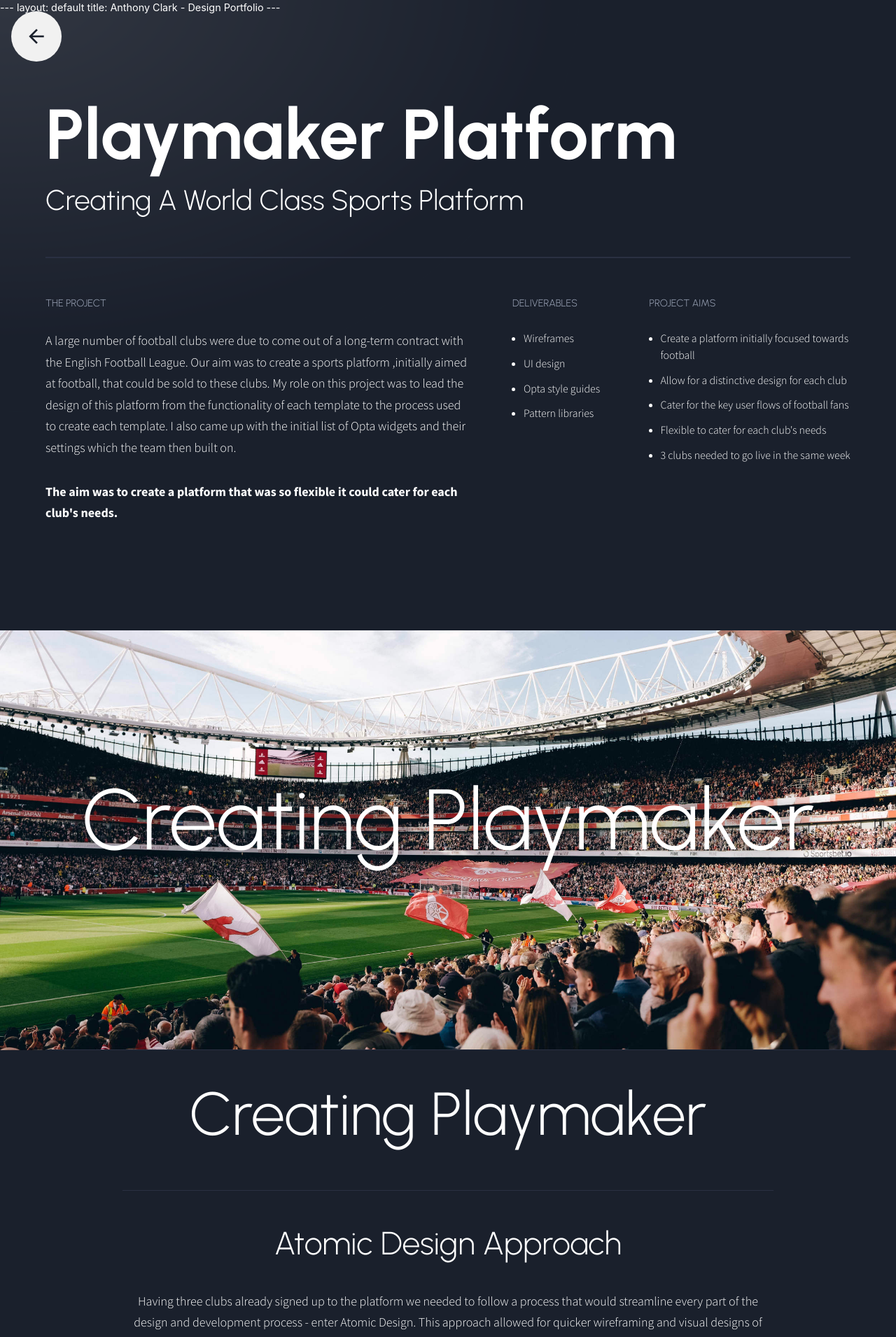
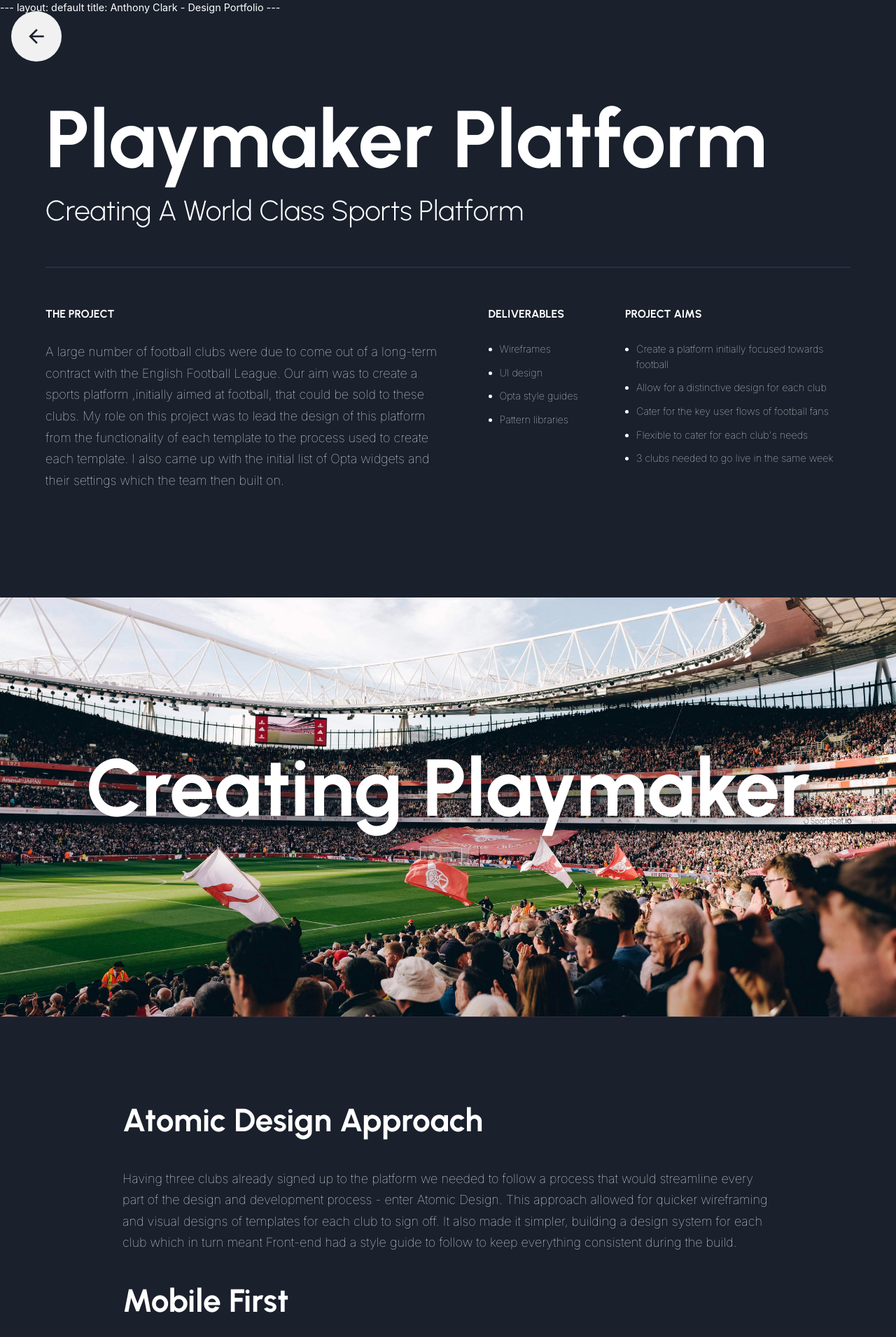
Before and after one commit to anthony-clark/AnthonyClark.github.io, a Jekyll site: the page playmaker-platform.html, which Jekyll copies as it is, in a window 1280 px wide. Shown: the top 1911 px of the page at 70% size. Built offline with Jekyll 4.4.1, drawn with Linux system fonts in a browser that asks for light colours; nearby versions of some CDN libraries; some of the changed text lies outside the part shown.

Commit message:
title tweaks

```diff
--- a/Liverpool-fc-store.html
+++ b/Liverpool-fc-store.html
@@ -16,7 +16,7 @@ title: Anthony Clark - Design Portfolio
 			<link rel="preconnect" href="https://fonts.gstatic.com">
 			<link href="https://fonts.googleapis.com/css?family=Urbanist:700" rel="stylesheet"  type='text/css'>
 			<link href="https://fonts.googleapis.com/css?family=Urbanist:300" rel="stylesheet"  type='text/css'>
-			<link href="https://fonts.googleapis.com/css?family=Source+Sans+Pro:300,700" rel='stylesheet' type='text/css'>
+			<link href="https://fonts.googleapis.com/css?family=Inter:100,700" rel='stylesheet' type='text/css'>
 			<link href="https://fonts.googleapis.com/icon?family=Material+Icons+Outlined" rel="stylesheet">
 
 
--- a/aston-villa-hospitality.html
+++ b/aston-villa-hospitality.html
@@ -16,7 +16,7 @@ title: Anthony Clark - Design Portfolio
 			<link rel="preconnect" href="https://fonts.gstatic.com">
 			<link href="https://fonts.googleapis.com/css?family=Urbanist:800" rel="stylesheet"  type='text/css'>
 			<link href="https://fonts.googleapis.com/css?family=Urbanist:300" rel="stylesheet"  type='text/css'>
-			<link href="https://fonts.googleapis.com/css?family=Source+Sans+Pro:300,700" rel='stylesheet' type='text/css'>
+			<link href="https://fonts.googleapis.com/css?family=Inter:100,700" rel='stylesheet' type='text/css'>
 			<link href="https://fonts.googleapis.com/icon?family=Material+Icons+Outlined" rel="stylesheet">
 
 
--- a/css/main.css
+++ b/css/main.css
@@ -3,7 +3,7 @@ body {
     font-size: .9em;
     margin:0;
     padding:0;
-    background: #1A202C url(../images/Shine.png);
+    background: #1A202C; /*url(../images/Shine.png);*/
     background-repeat: no-repeat;
     background-attachment: scroll;
     background-origin: content-box;
@@ -25,7 +25,6 @@ body {
 }
 .container.narrow.title{
     margin:40px auto 0 auto;
-    text-align: center;
 }
 
 .container.narrow{
@@ -86,7 +85,7 @@ margin-right:16px;
 }
 #case-study-summary{
     float:left;
-    width:58%;
+    width:55%;
     padding-right:64px;
 }
 #case-study-intro{
@@ -101,20 +100,20 @@ border-bottom:2px solid #2a3042;
 font-size: 2.8em;
 }
 #case-study-summary p{
-    font-family:'Source Sans Pro','Urbanist','Helvetica', 'Arial', 'Sans-Serif';
+    font-family:'Inter','Urbanist','Helvetica', 'Arial', 'Sans-Serif';
     font-size: 1.25em;
 }
 #case-study-aims h3, #case-study-deliverables h3, #case-study-summary h3{
     margin: 0 0 30px 0;
-    font-size: 1em;
+    font-size: 1.1em;
     text-transform: uppercase;
-    font-weight: 300;
+    font-weight: 700;
     font-family:'Urbanist','Helvetica', 'Arial', 'Sans-Serif';
-    color: #9DA6B9;
+    color: #fff;
     }
 #case-study-aims{
     float:left;
-width:25%;
+width:28%;
 }
 #case-study-deliverables{
     float:left;
@@ -133,10 +132,10 @@ margin:0 0 0 16px;
 
 }
 ul li{
-    font-size: 1.1em;
+    font-size: 1em;
     padding:0 0 12px 0;
     line-height: 1.5em;
-    font-family:'Source Sans Pro', Arial, Helvetica, 'san serif';
+    font-family:'Inter', Arial, Helvetica, 'san serif';
 }
 nav{
     position:fixed;
@@ -177,7 +176,7 @@ nav ul li a:hover{
 }
 
 h1 {
-    font-size: 7em;
+    font-size: 8em;
     line-height: 1em;
      font-family:'Urbanist','Helvetica', 'Arial', 'Sans-Serif';
     margin:0 0 20px 0;
@@ -187,7 +186,7 @@ h1 {
 h2 {
     font-size: 6em;
      font-family:'Urbanist','Helvetica', 'Arial', 'Sans-Serif';
-    font-weight: 300;
+    font-weight: 700;
     padding-bottom: 56px;
     display: block;
     width: 100%;
@@ -201,7 +200,7 @@ h2.no-margin {
 h3 {
     font-size: 3.2em;
      font-family:'Urbanist','Helvetica', 'Arial', 'Sans-Serif';
-    font-weight: 300;
+    font-weight: 700;
      margin: 40px 0 40px 0;
      color: #fff;
      line-height: 1.2em;
@@ -214,7 +213,7 @@ h4{
 }
 h4.template-features {
     font-size: 1.5em;
-    font-weight: 300;
+    font-weight: 700;
     margin: 0 0 32px 0;
     font-family:'Urbanist','Helvetica', 'Arial', 'Sans-Serif';
     color: #fff;
@@ -227,11 +226,11 @@ h3.center{
     font-size: 2.5em;
 }
 p {
-    font-size: 1.1em;
+    font-size: 1em;
     line-height: 1.7em;
     color: #ffffff;
-    font-family:'Source Sans Pro', Arial, Helvetica, 'san serif';
-    font-weight:300;
+    font-family:'Inter', Arial, Helvetica, 'san serif';
+    font-weight:100;
     margin: 0 0 32px 0;
 }
 p  strong{
@@ -253,7 +252,7 @@ clear: both;
 margin-top:120px;
 }
 .hero-image h2 {
-    font-size: 8.5em;
+    font-size: 8em;
     color: #fff;
     display: grid;
     align-items: center;
@@ -267,6 +266,9 @@ margin-top:120px;
 }
 .hero-image.lexus{
     background-image: url("../images/lexus/lexus-hero.jpg");
+}
+.hero-image.lexus2{
+    background-image: url("../images/lexus/lexus-hero-v2.jpg");
 }
 .hero-image.lfc{
     background-image: url("../images/lfc/lfc-hero.jpg");
--- a/everton-fc.html
+++ b/everton-fc.html
@@ -16,7 +16,7 @@ title: Anthony Clark - Design Portfolio
 			<link rel="preconnect" href="https://fonts.gstatic.com">
 			<link href="https://fonts.googleapis.com/css?family=Urbanist:700" rel="stylesheet"  type='text/css'>
 			<link href="https://fonts.googleapis.com/css?family=Urbanist:300" rel="stylesheet"  type='text/css'>
-			<link href="https://fonts.googleapis.com/css?family=Source+Sans+Pro:300,700" rel='stylesheet' type='text/css'>
+			<link href="https://fonts.googleapis.com/css?family=Inter:100,700" rel='stylesheet' type='text/css'>
 			<link href="https://fonts.googleapis.com/icon?family=Material+Icons+Outlined" rel="stylesheet">
 
 
--- a/playmaker-platform.html
+++ b/playmaker-platform.html
@@ -16,7 +16,7 @@ title: Anthony Clark - Design Portfolio
 			<link rel="preconnect" href="https://fonts.gstatic.com">
 			<link href="https://fonts.googleapis.com/css?family=Urbanist:700" rel="stylesheet"  type='text/css'>
 			<link href="https://fonts.googleapis.com/css?family=Urbanist:300" rel="stylesheet"  type='text/css'>
-			<link href="https://fonts.googleapis.com/css?family=Source+Sans+Pro:300,700" rel='stylesheet' type='text/css'>
+			<link href="https://fonts.googleapis.com/css?family=Inter:100,700" rel='stylesheet' type='text/css'>
 			<link href="https://fonts.googleapis.com/icon?family=Material+Icons+Outlined" rel="stylesheet">
 
 
@@ -35,7 +35,7 @@ title: Anthony Clark - Design Portfolio
 	<div id="case-study-summary">
 		<h3 class="template-features">The project</h3>
 	<p>A large number of football clubs were due to come out of a long-term contract with the English Football League. Our aim was to create a sports platform ,initially aimed at football, that could be sold to these clubs. My role on this project was to lead the design of this platform from the functionality of each template to the process used to create each template. I also came up with the initial list of Opta widgets and their settings which the team then built on.
-	</p><p><strong>The aim was to create a platform that was so flexible it could cater for each club's needs.</strong></p>
+	</p>
 
 	</div>
 
@@ -66,9 +66,8 @@ title: Anthony Clark - Design Portfolio
 
 
 </div>
-<div class="hero-image playmaker"><div class="container"><h2 class="larger-h2">Creating Playmaker</h2></div></div>
-<div class="container narrow title">
-	<h2>Creating Playmaker</h2>
+<div class="hero-image playmaker"><h2 class="larger-h2">Creating Playmaker</h2></div>
+<div class="container narrow">
 	<h3>Atomic Design Approach</h3>
 	<p>Having three clubs already signed up to the platform we needed to follow a process that would streamline every part of the design and development process - enter Atomic Design. This approach allowed for quicker wireframing and visual designs of templates for each club to sign off. It also made it simpler, building a design system for each club which in turn meant Front-end had a style guide to follow to keep everything consistent during the build.</p>
 	<h3>Mobile First</h3>
@@ -101,8 +100,7 @@ title: Anthony Clark - Design Portfolio
 
 
 
-<div class="hero-image playmaker-templates"><h2 class="larger-h2">Creating Playmaker</h2></div>
-<div class="container title"><h2 class="no-margin">Key Templates & Features</h2></div>
+<div class="hero-image playmaker-templates"><h2>The Key Templates</h2></div>
 <div class="container screenshot">
 <div class="screenshot-info sticky-content">
 	<h3>Homepage</h3>
```
Also changed, not shown: other parts of aston-villa-hospitality.html (+1 -1 lines), lexus-car-search.html (+6 -5 lines).
